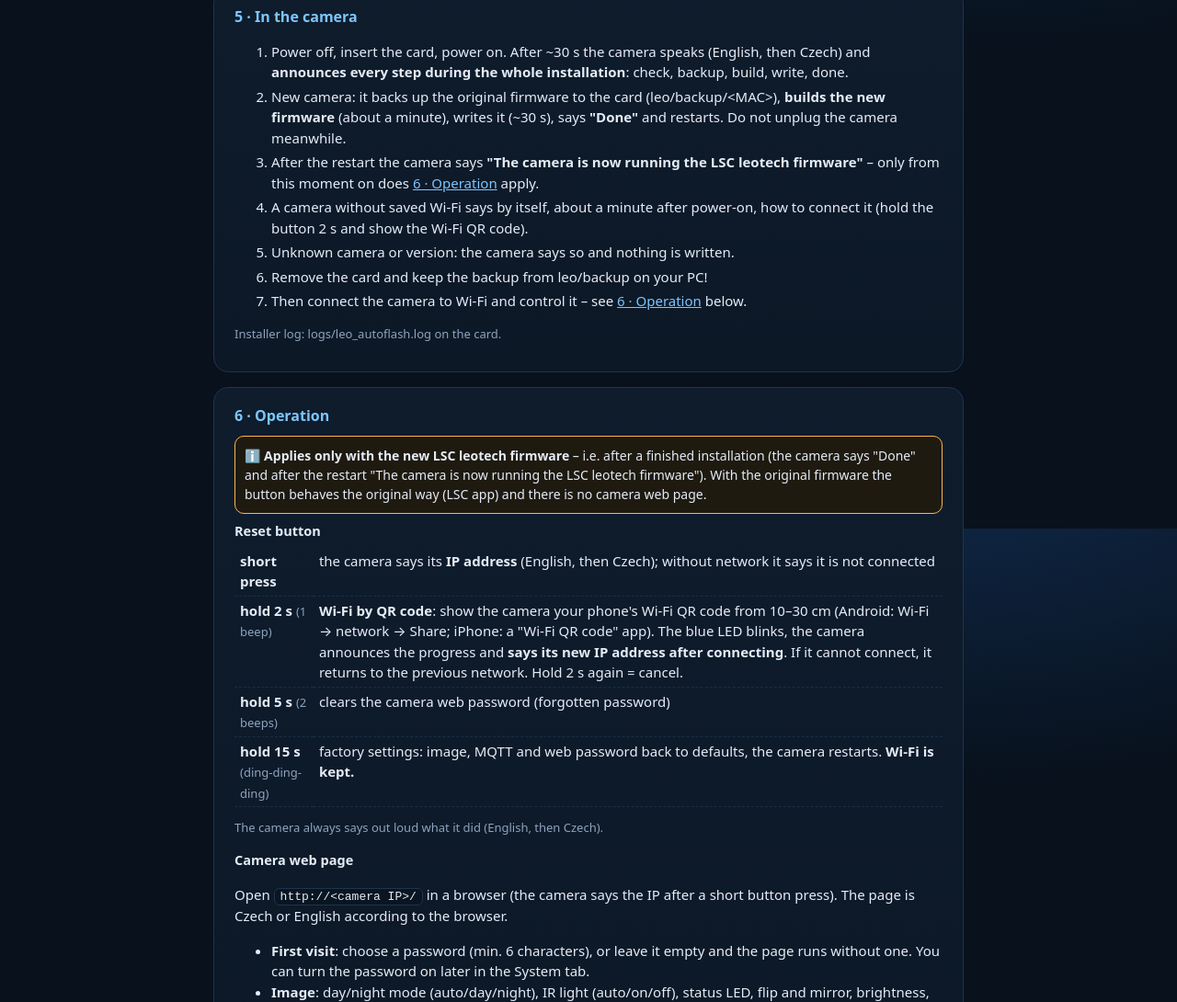
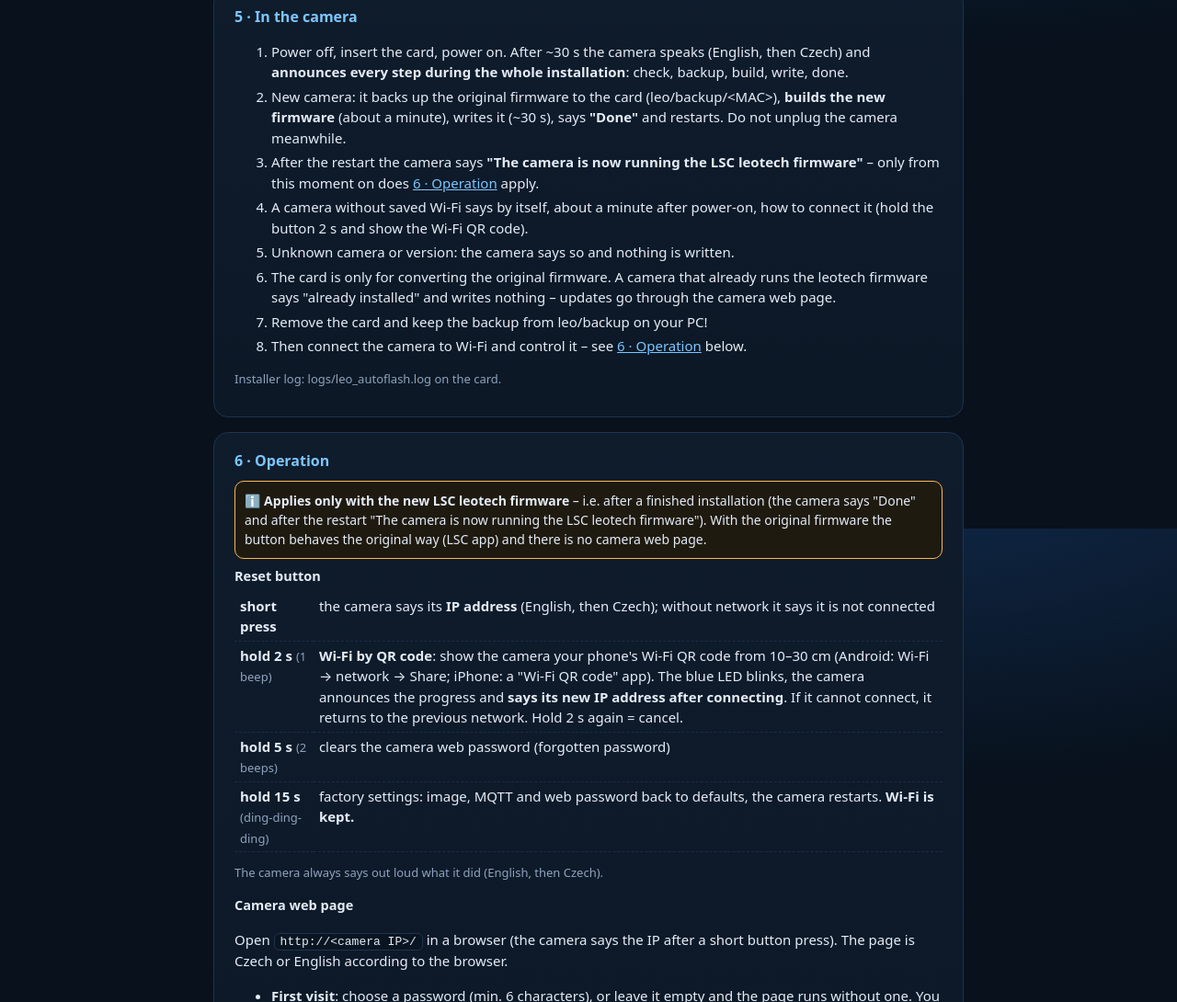
Before and after one commit to Leontech/lsc-camera-leotech, a plain HTML site: page docs/index.html in a window 1280 px wide. Shown: the part 1825-2915 px from the top of the page at 92% size. Drawn offline with Linux system fonts and the light colour scheme.

Commit message:
SD card only converts the original firmware: a leotech camera with the card inserted is never rebuilt (says 'already installed'); updates via the camera web page
Co-Authored-By: Claude Opus 5.5 <noreply@anthropic.com>
Claude-Session: https://claude.ai/code/session_0195iFZGPbVM7kRc7GQ1Lnv9

```diff
--- a/docs/index.html
+++ b/docs/index.html
@@ -64,6 +64,7 @@ footer{color:var(--mut);font-size:12.5px;text-align:center;padding:20px}
 <li data-cs="Po restartu kamera řekne <b>„Kamera nyní běží na firmwaru LSC leotech“</b> – teprve od této chvíle platí <a href='#ovladani'>6 · Ovládání</a>.">After the restart the camera says <b>"The camera is now running the LSC leotech firmware"</b> – only from this moment on does <a href='#ovladani'>6 · Operation</a> apply.</li>
 <li data-cs="Kamera bez uložené Wi-Fi asi minutu po zapnutí sama řekne, jak ji připojit (podržet tlačítko 2 s a ukázat QR kód Wi-Fi).">A camera without saved Wi-Fi says by itself, about a minute after power-on, how to connect it (hold the button 2 s and show the Wi-Fi QR code).</li>
 <li data-cs="Neznámá kamera nebo verze: kamera to řekne a nic se nezapíše.">Unknown camera or version: the camera says so and nothing is written.</li>
+<li data-cs="Karta slouží jen k předělání z originálu. Kamera, která už leotech firmware má, řekne „už je nainstalovaný“ a nic nezapíše – aktualizace jdou přes web kamery.">The card is only for converting the original firmware. A camera that already runs the leotech firmware says "already installed" and writes nothing – updates go through the camera web page.</li>
 <li data-cs="Kartu vyndej a zálohu z leo/backup si ulož do PC!">Remove the card and keep the backup from leo/backup on your PC!</li>
 <li data-cs="Pak kameru připoj k Wi-Fi a ovládej ji – viz <a href='#ovladani'>6 · Ovládání</a> níže.">Then connect the camera to Wi-Fi and control it – see <a href='#ovladani'>6 · Operation</a> below.</li></ol>
 <p class="hint" data-cs="Log instalace: logs/leo_autoflash.log na kartě.">Installer log: logs/leo_autoflash.log on the card.</p></div>
```
Also changed, not shown: 3 other files.
